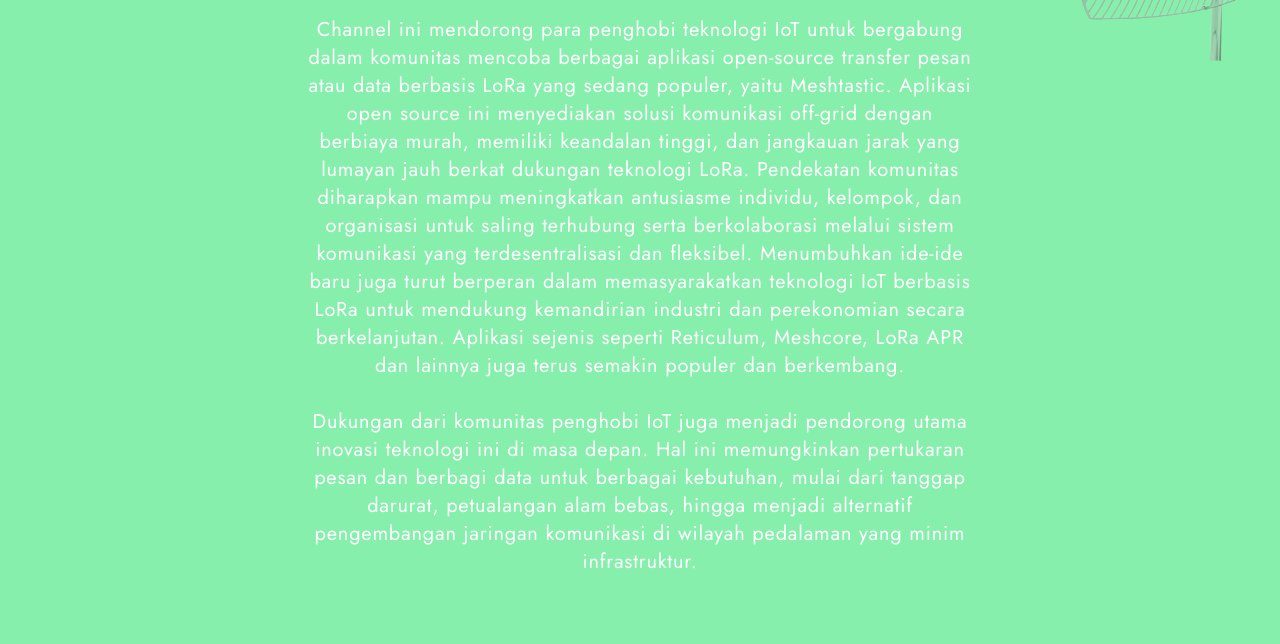
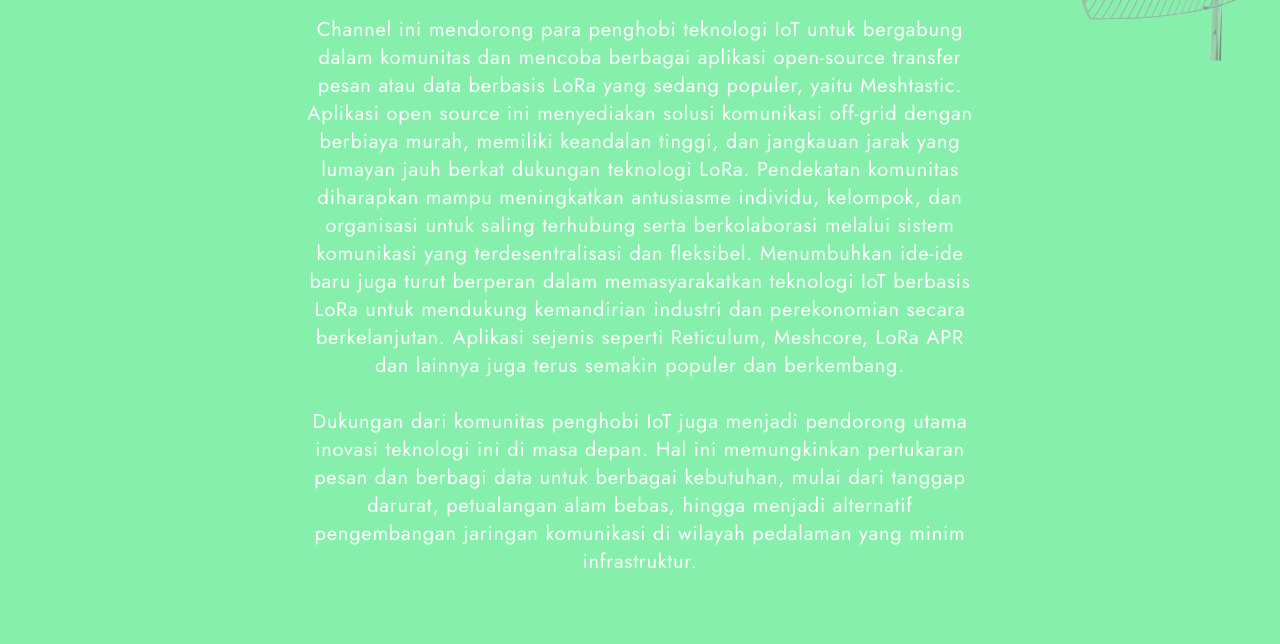
Before and after one commit to jiehoes/indomesh, a website: page tentang.html in a window 1280 px wide. Shown: the part 156-800 px from the top of the page. Drawn offline with nearby package versions, Linux system fonts and the light colour scheme.

Commit message:
update tentang.html to enhance the description of the LoRa messaging application for improved community engagement

```diff
--- a/tentang.html
+++ b/tentang.html
@@ -73,7 +73,7 @@
 
             <div class="about__top flex flex-col items-center gap-3 text-center mb-10 md:mb-20">
                 <h2 class="title !text-white">Tentang IndoMesh</h2>
-                <p class="text-white text-xl max-w-2xl py-2">Channel ini mendorong para penghobi teknologi IoT untuk bergabung dalam komunitas mencoba berbagai aplikasi open-source transfer pesan atau data berbasis LoRa yang sedang populer, yaitu Meshtastic. Aplikasi open source ini menyediakan solusi komunikasi off-grid dengan berbiaya murah, memiliki keandalan tinggi, dan jangkauan jarak yang lumayan jauh berkat dukungan teknologi LoRa. Pendekatan komunitas diharapkan mampu meningkatkan antusiasme individu, kelompok, dan organisasi untuk saling terhubung serta berkolaborasi melalui sistem komunikasi yang terdesentralisasi dan fleksibel. Menumbuhkan ide-ide baru juga turut berperan dalam memasyarakatkan teknologi IoT berbasis LoRa untuk mendukung kemandirian industri dan perekonomian secara berkelanjutan. Aplikasi sejenis seperti Reticulum, Meshcore, LoRa APR dan lainnya juga terus semakin populer dan berkembang.</p>
+                <p class="text-white text-xl max-w-2xl py-2">Channel ini mendorong para penghobi teknologi IoT untuk bergabung dalam komunitas dan mencoba berbagai aplikasi open-source transfer pesan atau data berbasis LoRa yang sedang populer, yaitu Meshtastic. Aplikasi open source ini menyediakan solusi komunikasi off-grid dengan berbiaya murah, memiliki keandalan tinggi, dan jangkauan jarak yang lumayan jauh berkat dukungan teknologi LoRa. Pendekatan komunitas diharapkan mampu meningkatkan antusiasme individu, kelompok, dan organisasi untuk saling terhubung serta berkolaborasi melalui sistem komunikasi yang terdesentralisasi dan fleksibel. Menumbuhkan ide-ide baru juga turut berperan dalam memasyarakatkan teknologi IoT berbasis LoRa untuk mendukung kemandirian industri dan perekonomian secara berkelanjutan. Aplikasi sejenis seperti Reticulum, Meshcore, LoRa APR dan lainnya juga terus semakin populer dan berkembang.</p>
 
                 <p class="text-white text-xl max-w-2xl py-2">Dukungan dari komunitas penghobi IoT juga menjadi pendorong utama inovasi teknologi ini di masa depan. Hal ini memungkinkan pertukaran pesan dan berbagi data untuk berbagai kebutuhan, mulai dari tanggap darurat, petualangan alam bebas, hingga menjadi alternatif pengembangan jaringan komunikasi di wilayah pedalaman yang minim infrastruktur.</p>
             </div>
```
